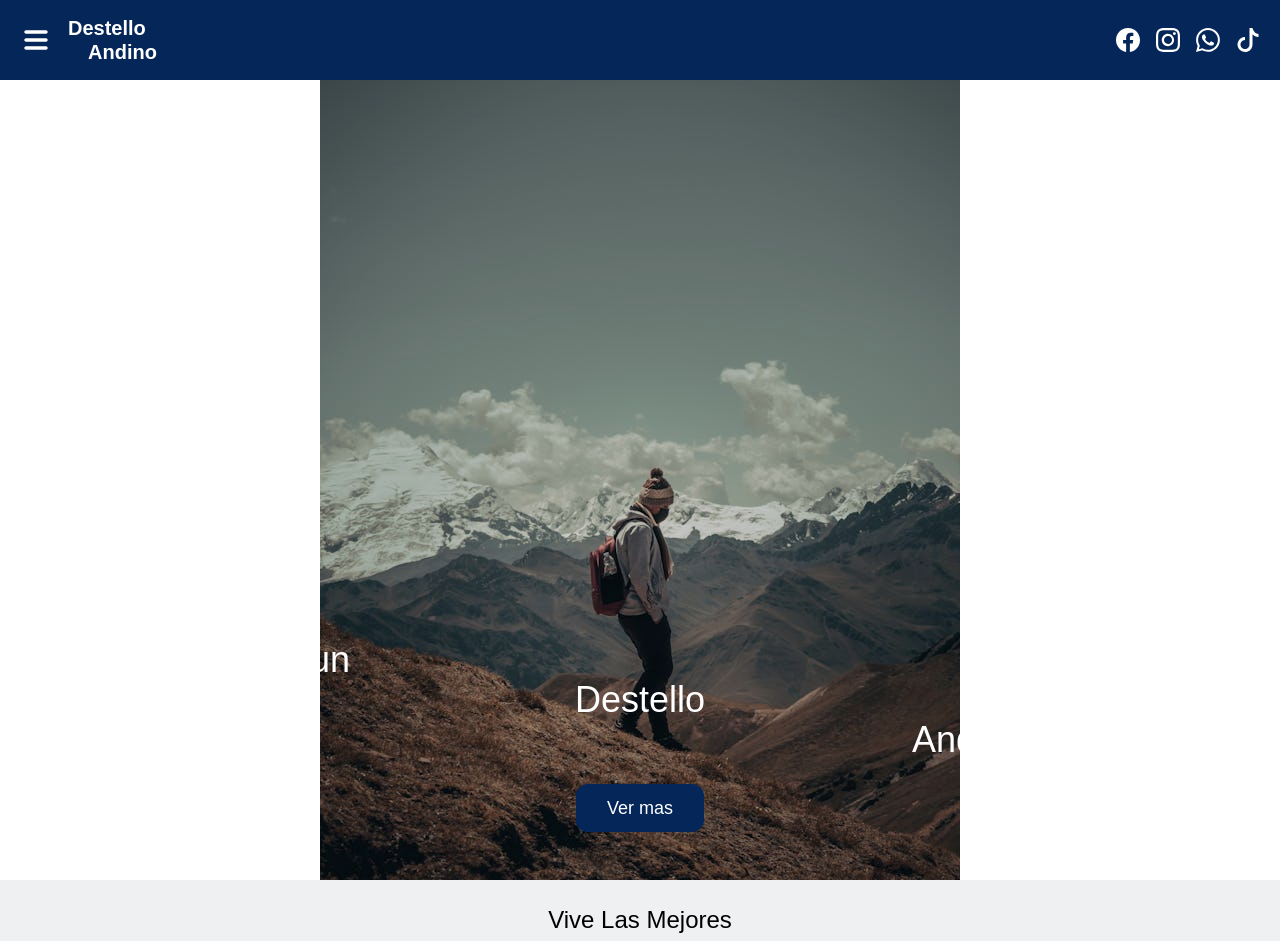
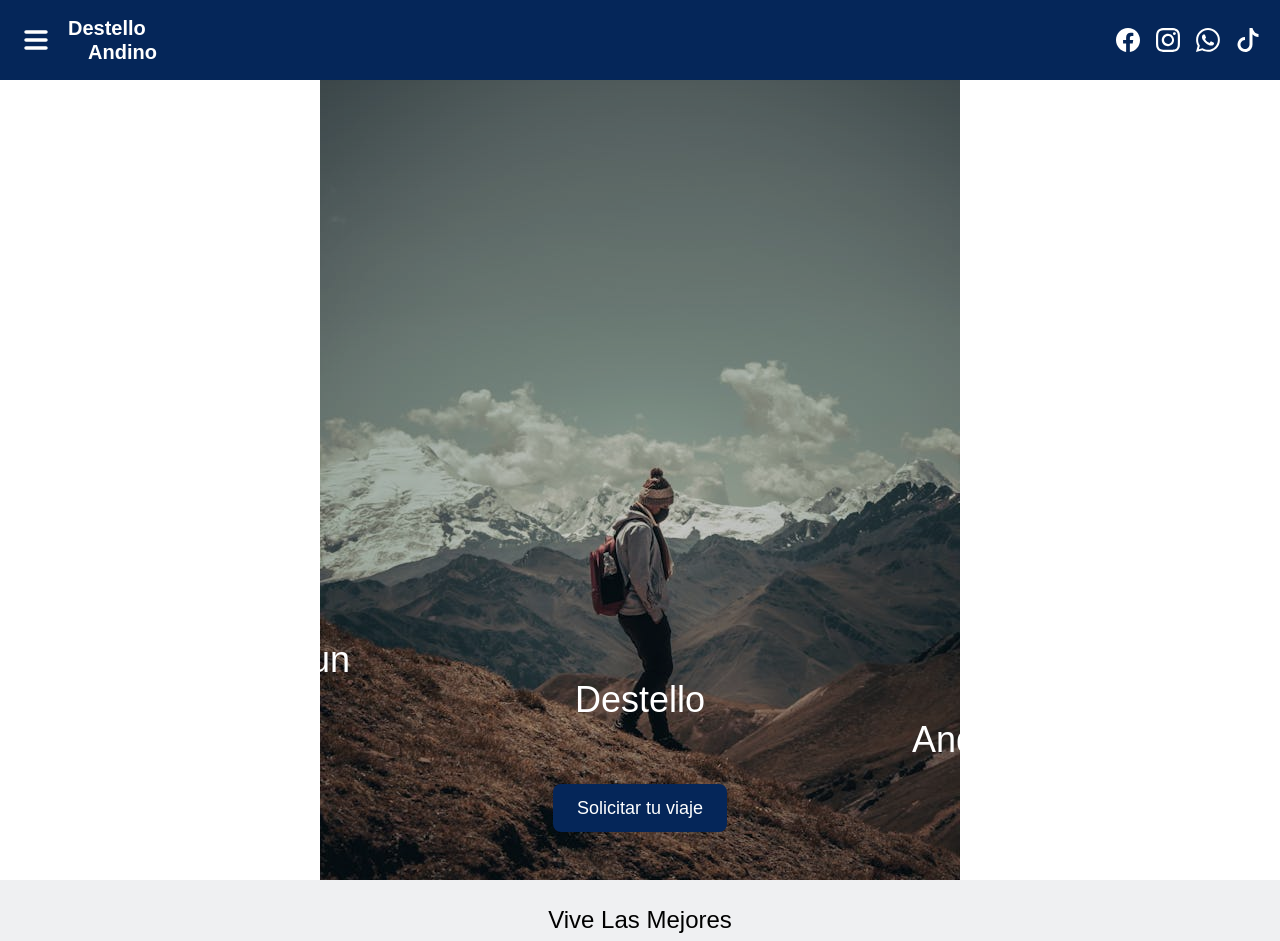
Before and after one commit to harvepq/destello, a Next.js app: page / in a window 1280 px wide. Shown: the top 941 px of the page. Built offline with nearby package versions, Linux system fonts and the light colour scheme; a web font is replaced by a local one.

Commit message:
Change styles

```diff
--- a/app/page.tsx
+++ b/app/page.tsx
@@ -17,19 +17,23 @@ export default function Home() {
             <span className="block text-center">Destello</span>
             <span className="block text-right">Andino</span>
           </h1>
-          <button className="bg-[#052659] text-white text-lg w-32 h-12 rounded-xl">Ver mas</button>
+          <button className="bg-[#052659] text-white text-lg px-6 h-12 rounded-lg hover:bg-white hover:text-black">Solicitar tu viaje</button>
         </div>
       </div>
 
-      {/* Blogs Section */}
+      {/* Blog Section */}
       <section className="px-4 py-6 bg-[#EFF0F2]">
-        <h2 className="text-2xl text-center mb-4">Vive Las Mejores <br /> Experiencias</h2>
+        <h2 className="text-2xl text-center mb-4">
+          Vive Las Mejores
+          <br />
+          Experiencias
+        </h2>
           <div className="flex flex-col items-center gap-4">
           <BlogList />
         </div>
       </section>
+
       {/* Products Section */}
-
       <section className="px-4 py-6">
         <h2 className="text-2xl text-center mb-4">Viaja Con Nosotros</h2>
         <div className="flex flex-col items-center gap-4">
```
